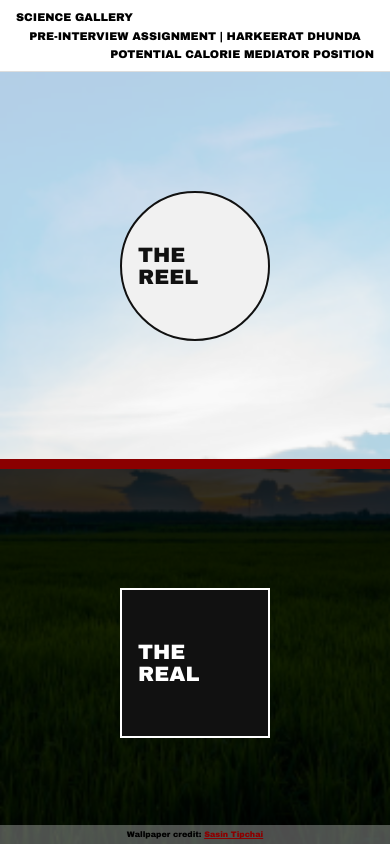
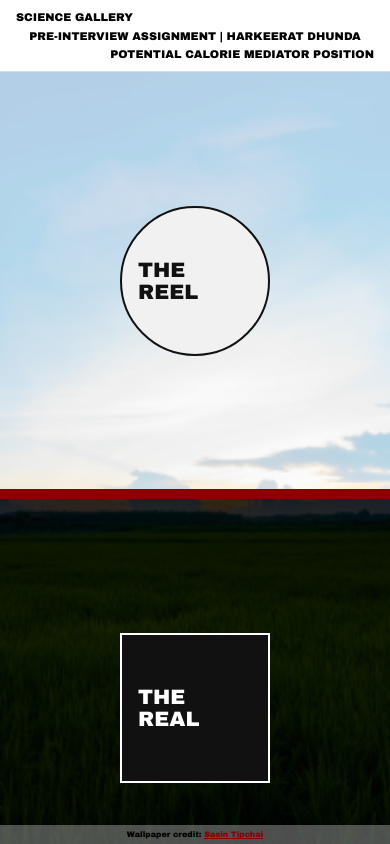
Before and after one commit to eKeiran/science-gallery-green-revolution, a website: page index.html in a window 390 px wide. Drawn offline with nearby package versions, Linux system fonts and the light colour scheme.

Commit message:
Final Webpage Commit Responsive Index 3

```diff
--- a/css/style.css
+++ b/css/style.css
@@ -173,13 +173,19 @@ body {
 @media (max-width: 768px) {
   .container {
     flex-direction: column;
+    height: 100vh;
   }
   .side {
-    height: 40%;
+    flex: 1;
+    min-height: 0;
+    height: auto;
   }
   .divider {
+    flex-basis: 10px;
     height: 10px;
     width: 100%;
+    margin: 0;
+    align-self: center;
   }
   .circle-button,
   .square-button {
```
Lines whose indentation alone changed are shown as unchanged.
